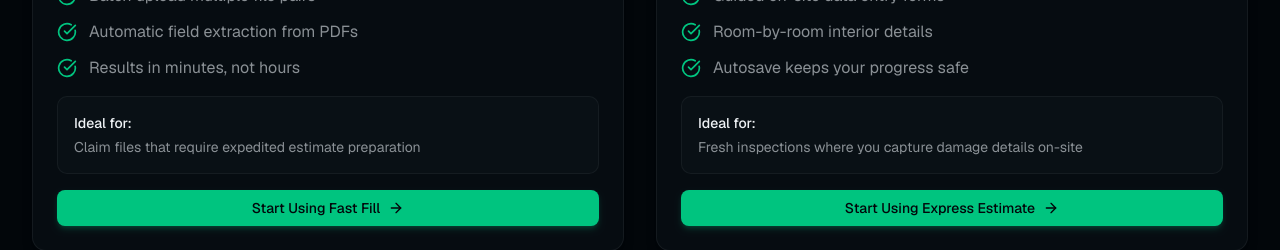
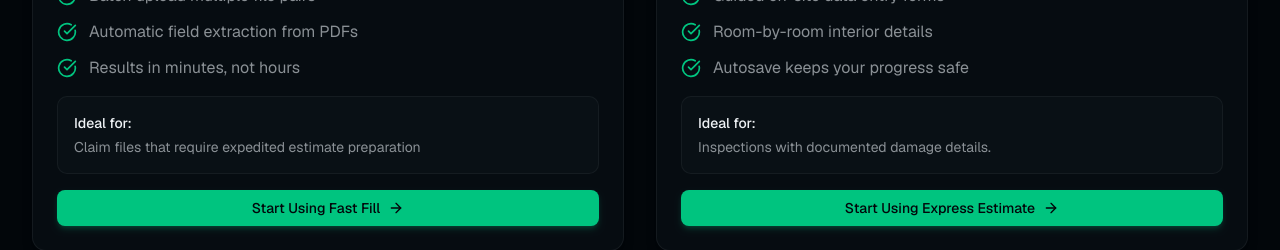
Before and after one commit to tbmensah/v0-style-transfer, a Next.js app: page / in a window 1280 px wide. Shown: the part 1260-1510 px from the top of the page. Built offline with nearby package versions, Linux system fonts and the light colour scheme.

Commit message:
fix:edited ideal for text on express estimate

```diff
--- a/app/page.tsx
+++ b/app/page.tsx
@@ -174,7 +174,7 @@ export default function LandingPage() {
                   <div className="rounded-lg border border-border/60 bg-secondary/40 p-4">
                     <p className="text-sm font-medium text-foreground">Ideal for:</p>
                     <p className="mt-1 text-sm text-muted-foreground">
-                      Fresh inspections where you capture damage details on-site
+                      Inspections with documented  damage details.
                     </p>
                   </div>
                   <Link href="/express-estimate" className="block">
```
